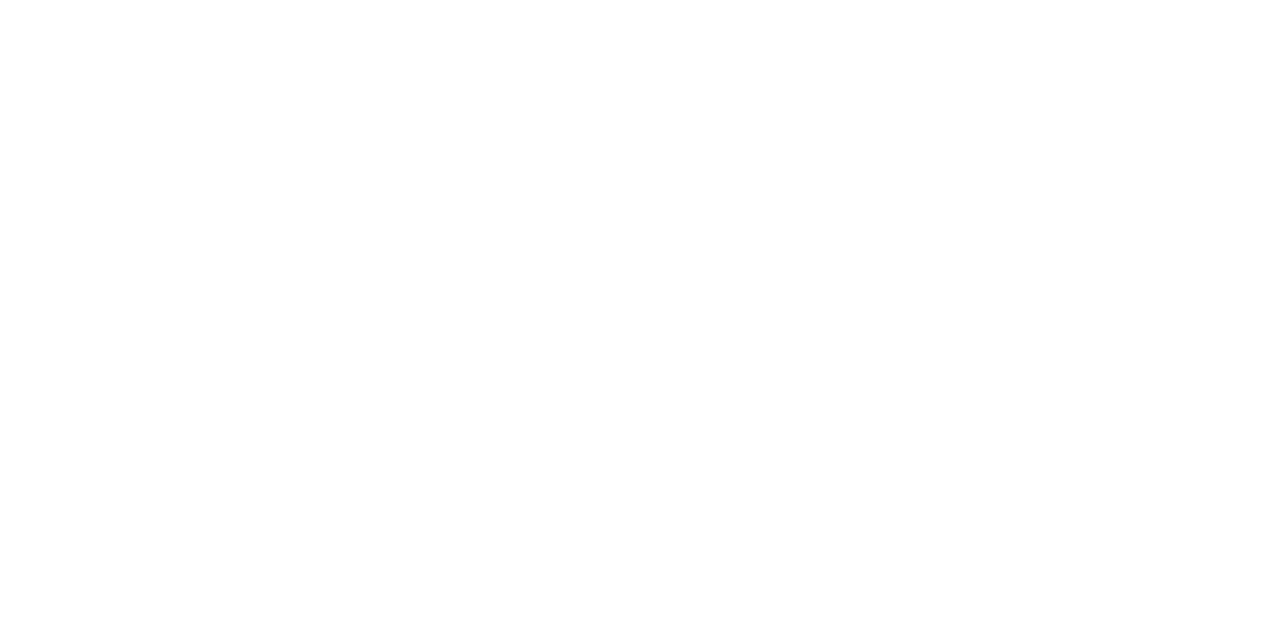
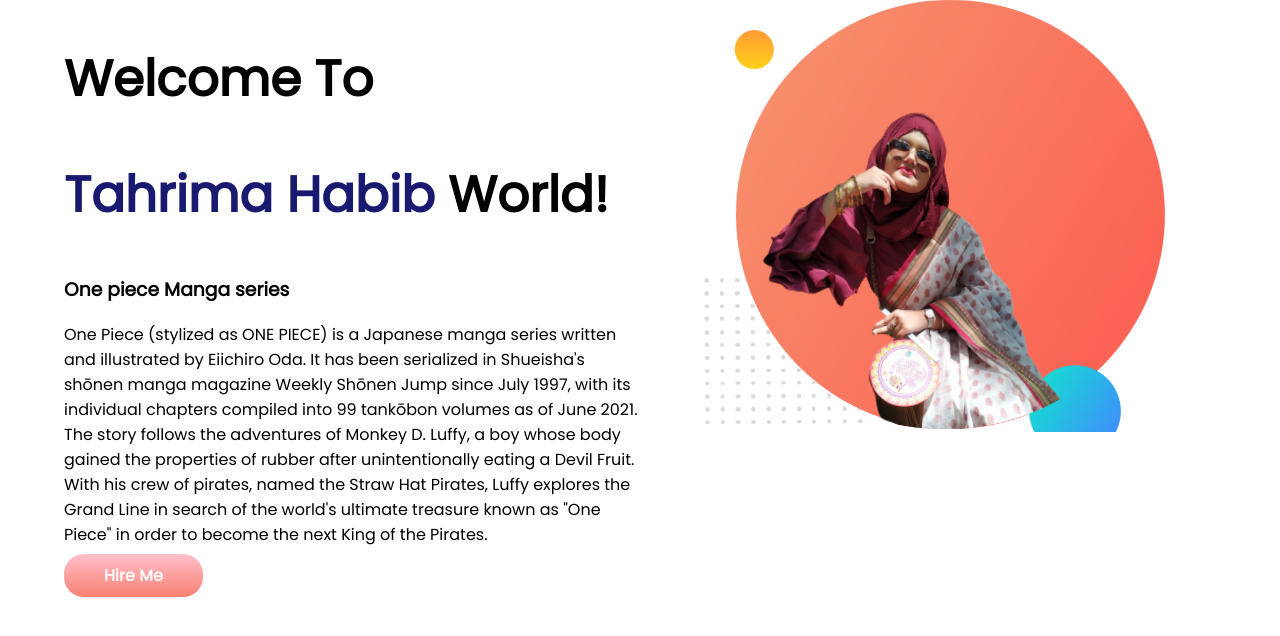
Before and after one commit to tah-rima/developer-portfolio, a plain HTML site: page index.html in a window 1280 px wide. Drawn offline with Linux system fonts and the light colour scheme.

Commit message:
added top banner

```diff
--- a/index.html
+++ b/index.html
@@ -4,10 +4,21 @@
     <meta charset="UTF-8">
     <meta http-equiv="X-UA-Compatible" content="IE=edge">
     <meta name="viewport" content="width=device-width, initial-scale=1.0">
-    <title>Tahrima's Portfolio</title>
+    <title>Tahrima's Portfolio</title><link rel="preconnect" href="https://fonts.googleapis.com">
+    <link rel="preconnect" href="https://fonts.gstatic.com" crossorigin>
+    <link href="https://fonts.googleapis.com/css2?family=Poppins&display=swap" rel="stylesheet">
+
     <link rel="stylesheet" href="style.css">
 </head>
 <body>
+    <section class="top-banner">
+        <div class="half-width"><h1>Welcome To</h1>
+            <h1><span class="midnightblue-color"> Tahrima Habib </span>World!</h1>
+            <h3>One piece Manga series</h3>
+            <p>One Piece (stylized as ONE PIECE) is a Japanese manga series written and illustrated by Eiichiro Oda. It has been serialized in Shueisha's shōnen manga magazine Weekly Shōnen Jump since July 1997, with its individual chapters compiled into 99 tankōbon volumes as of June 2021. The story follows the adventures of Monkey D. Luffy, a boy whose body gained the properties of rubber after unintentionally eating a Devil Fruit. With his crew of pirates, named the Straw Hat Pirates, Luffy explores the Grand Line in search of the world's ultimate treasure known as "One Piece" in order to become the next King of the Pirates.</p>
+            <a class="link-button" target="_blank" href="https://www.linkedin.com/in/tahrima-habib-906a38216/">Hire Me</a>
+        </div>
+        <div class="half-width"><img src="tahrima.png" alt=""></div></section>
 
 </body>
 </html>
--- a/style.css
+++ b/style.css
@@ -0,0 +1,32 @@
+body{
+    font-family: 'Poppins', sans-serif;
+    margin: 0;
+}
+h1{
+    font-size: 50px
+}
+.midnightblue-color{
+    color: midnightblue;
+}
+section{
+    display: flex
+}
+.half-width{
+    width: 50%;
+    padding-left: 5%;
+}
+.half-width img{
+    width: 80%;
+}
+.link-button{
+    text-decoration: none;
+    background-image: linear-gradient(pink, salmon);
+    padding: 10px 40px;
+    color: snow;
+    font-weight: 700;
+    border-radius: 20px;
+}
+.top-bannner{
+    background-image: url(/images/top-banner.png);
+    background-repeat: no-repeat;
+}
```
Also changed, not shown: images/dream-bg.png (added), images/exp-bg.png (added), images/jhankar.png (added), images/jhankar2.png (added), images/my-bg.png (added), images/my-bg2.png (added), images/top-banner.png (added), tahrima.png (added), 8 other files.
